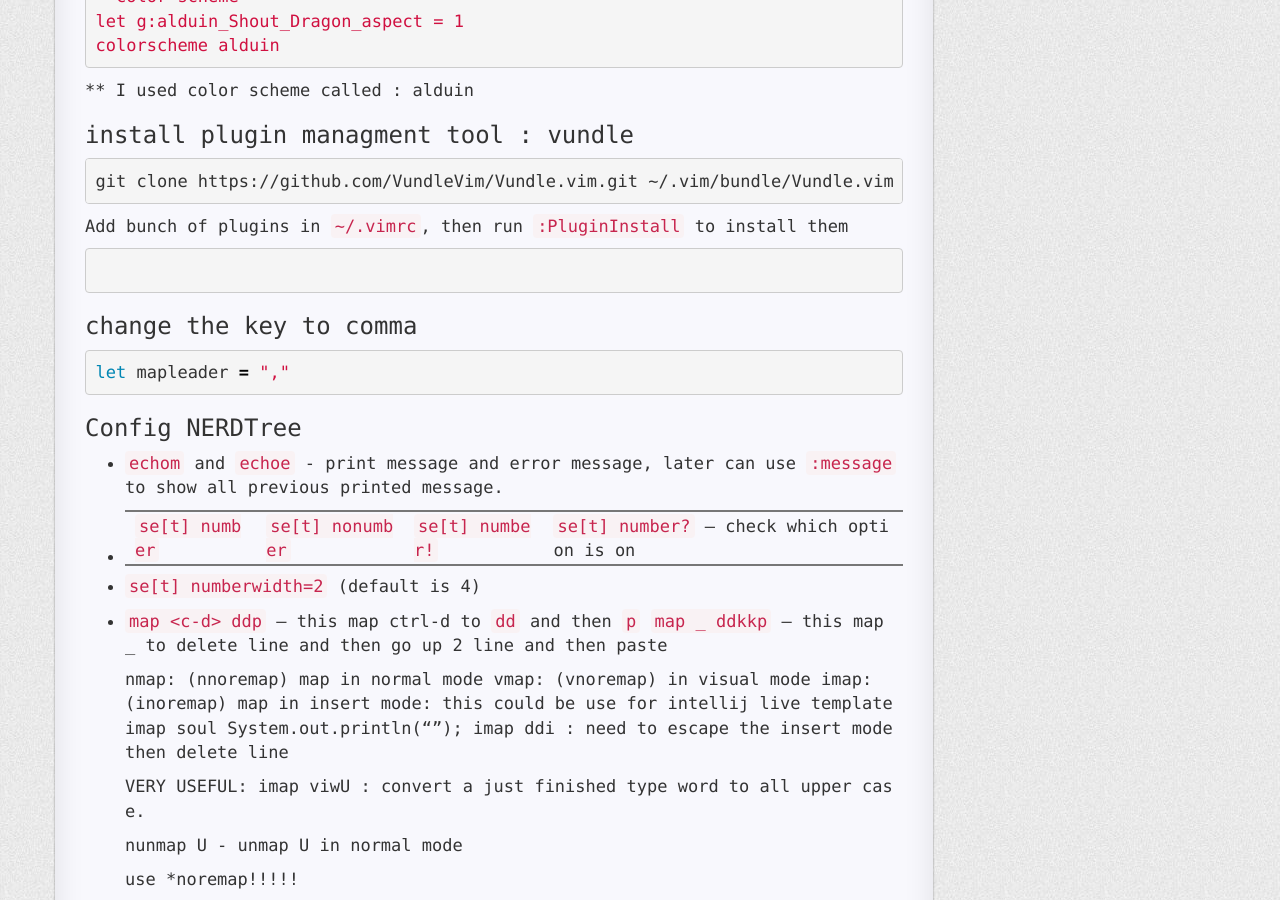
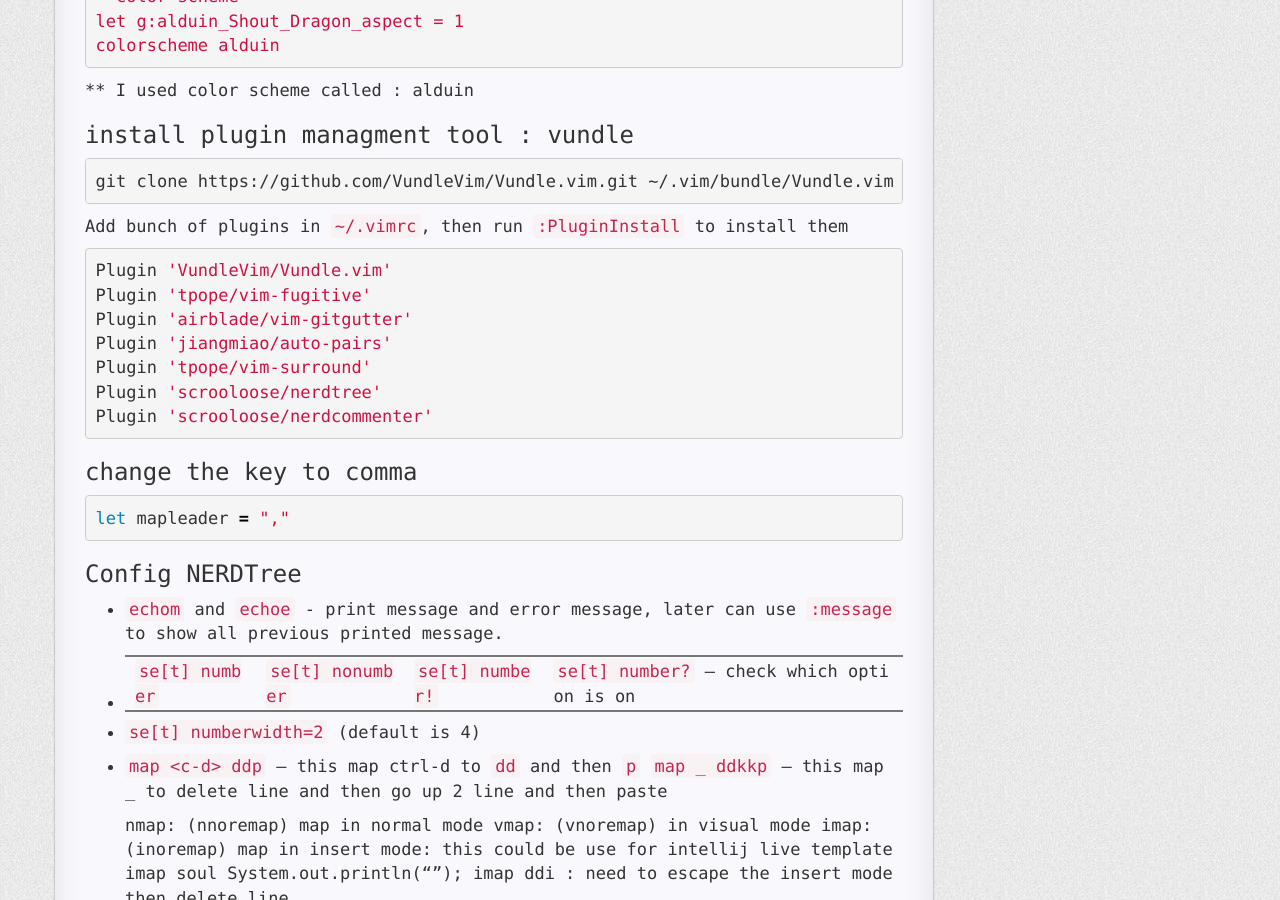
Before and after one commit to R0NGSH3N/r0ngsh3n.github.io, a Jekyll site: the page built from _posts/2014-01-15-vim-daily-practice.md, in a window 1280 px wide and 900 px high, scrolled down 2034 px. Built offline with Jekyll 4.4.1, drawn with Linux system fonts in a browser that asks for light colours; nearby versions of some CDN libraries; comment, search, counter and statistics services are not loaded; a style sheet for code colours, icons or effects is not loaded.

Commit message:
update article

```diff
--- a/_posts/2014-01-15-vim-daily-practice.md
+++ b/_posts/2014-01-15-vim-daily-practice.md
@@ -98,7 +98,13 @@ git clone https://github.com/VundleVim/Vundle.vim.git ~/.vim/bundle/Vundle.vim
 Add bunch of plugins in `~/.vimrc`, then run `:PluginInstall` to install them
 
 ~~~bash
-
+Plugin 'VundleVim/Vundle.vim'
+Plugin 'tpope/vim-fugitive'
+Plugin 'airblade/vim-gitgutter'
+Plugin 'jiangmiao/auto-pairs'
+Plugin 'tpope/vim-surround'
+Plugin 'scrooloose/nerdtree'
+Plugin 'scrooloose/nerdcommenter'
 ~~~
 
 ### change the <leader> key to comma
```
